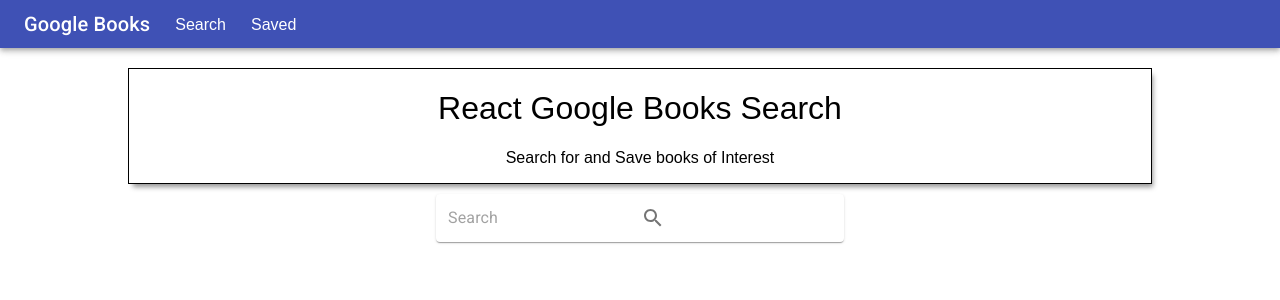
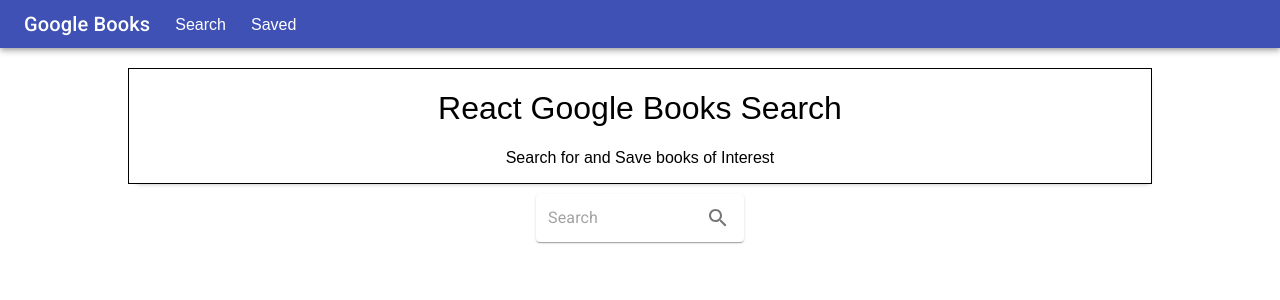
Before and after one commit to bluerainmango/google-book, a React (Create React App) app in the folder client/: page / in a window 1280 px wide. Shown: the top 300 px of the page. Built offline with nearby package versions, Linux system fonts and the light colour scheme.

Commit message:
resized search bar

```diff
--- a/client/src/components/header/header.style.scss
+++ b/client/src/components/header/header.style.scss
@@ -2,7 +2,7 @@
   border: 1px rgb(0, 0, 0) solid;
   font-weight: lighter;
   margin: 20px 10% 0 10%;
-  box-shadow: 3px 5px 5px -2px rgba(0, 0, 0, 0.42);
+  box-shadow: 3px 5px 5px -6px rgba(0, 0, 0, 0.42);
 
   h1 {
     font-weight: lighter;
--- a/client/src/components/searchbox/searchbox.component.jsx
+++ b/client/src/components/searchbox/searchbox.component.jsx
@@ -10,7 +10,7 @@
     padding: "2px 4px",
     display: "flex",
     alignItems: "center",
-    width: 400,
+    width: 200,
     margin: "10px auto",
   },
   input: {
@@ -19,10 +19,6 @@
   },
   iconButton: {
     padding: "10px",
-  },
-  divider: {
-    height: 28,
-    margin: 4,
   },
 }));
 
```
